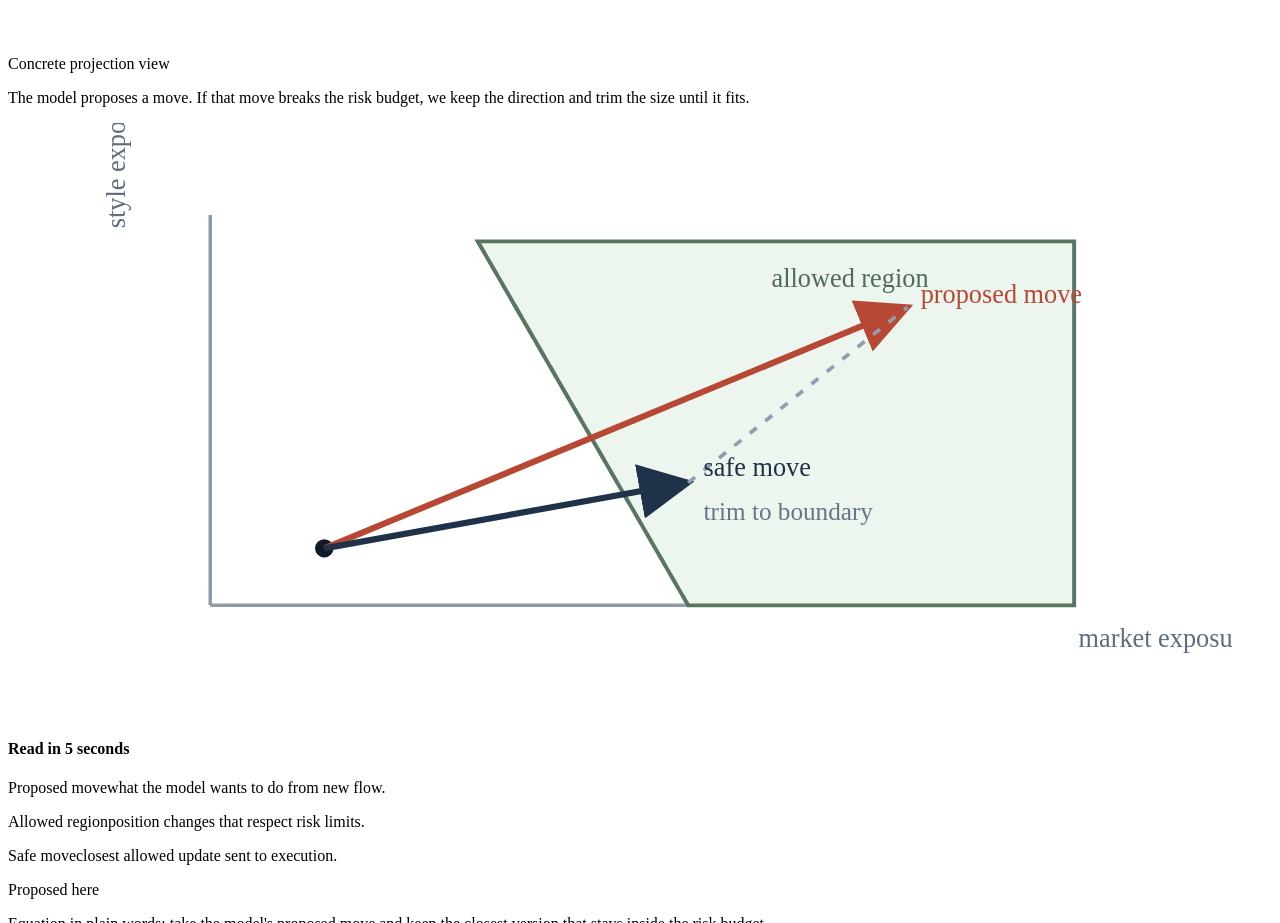
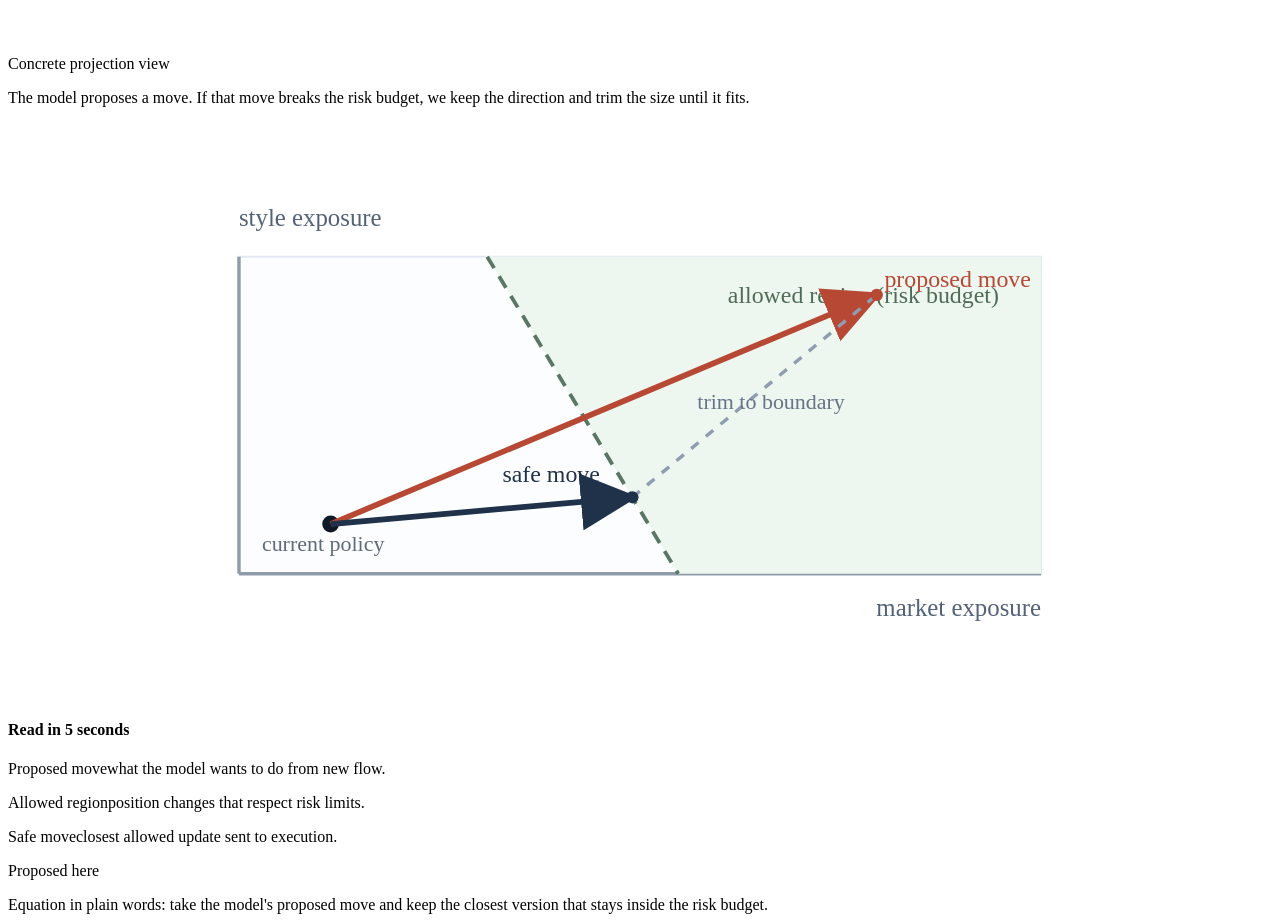
Before and after one commit to KumarNavish/CL-PLO, a website with bundled scripts: page index.html in a window 1280 px wide. Shown: the part 4840-5763 px from the top of the page. Built offline with nearby package versions, Linux system fonts and the light colour scheme.

Commit message:
Redesign concrete projection figure for clarity and label safety

```diff
--- a/index.html
+++ b/index.html
@@ -334,34 +334,40 @@
 
               <div class="projection-stage">
                 <figure class="projection-figure">
-                  <svg class="projection-diagram" viewBox="0 0 540 270" role="img" aria-label="Risk-budget constrained update projection">
+                  <svg class="projection-diagram" viewBox="0 0 620 300" role="img" aria-label="Risk-budget constrained update projection">
                     <defs>
-                      <marker id="proj-raw-arrow" markerWidth="9" markerHeight="9" refX="8" refY="4.5" orient="auto">
-                        <path d="M0,0 L9,4.5 L0,9 z" fill="#b64834"></path>
+                      <marker id="proj-raw-arrow" markerWidth="10" markerHeight="10" refX="9" refY="5" orient="auto">
+                        <path d="M0,0 L10,5 L0,10 z" fill="#b64834"></path>
                       </marker>
-                      <marker id="proj-safe-arrow" markerWidth="9" markerHeight="9" refX="8" refY="4.5" orient="auto">
-                        <path d="M0,0 L9,4.5 L0,9 z" fill="#1f3249"></path>
+                      <marker id="proj-safe-arrow" markerWidth="10" markerHeight="10" refX="9" refY="5" orient="auto">
+                        <path d="M0,0 L10,5 L0,10 z" fill="#1f3249"></path>
                       </marker>
                     </defs>
 
-                    <rect x="0" y="0" width="540" height="270" fill="#ffffff"></rect>
-                    <line x1="74" y1="220" x2="466" y2="220" stroke="#8f9ba9" stroke-width="1.6"></line>
-                    <line x1="74" y1="220" x2="74" y2="42" stroke="#8f9ba9" stroke-width="1.6"></line>
-                    <text x="470" y="239" font-size="12" fill="#5f6c7d">market exposure</text>
-                    <text x="35" y="48" font-size="12" fill="#5f6c7d" transform="rotate(-90 35 48)">style exposure</text>
+                    <rect x="0" y="0" width="620" height="300" fill="#ffffff"></rect>
+                    <rect x="100" y="70" width="420" height="166" fill="#fcfdff" stroke="#e3e8f0" stroke-width="1"></rect>
 
-                    <polygon points="196,54 468,54 468,220 292,220" fill="#edf5ef" stroke="#587662" stroke-width="1.8"></polygon>
-                    <line x1="196" y1="54" x2="292" y2="220" stroke="#587662" stroke-width="1.6" stroke-dasharray="6 5"></line>
-                    <text x="330" y="75" font-size="12" fill="#4f6b57">allowed region</text>
+                    <line x1="100" y1="236" x2="520" y2="236" stroke="#8f9ba9" stroke-width="1.8"></line>
+                    <line x1="100" y1="236" x2="100" y2="70" stroke="#8f9ba9" stroke-width="1.8"></line>
+                    <text x="100" y="54" font-size="13" fill="#536276">style exposure</text>
+                    <text x="520" y="258" font-size="13" text-anchor="end" fill="#536276">market exposure</text>
 
-                    <circle cx="126" cy="194" r="4.2" fill="#111827"></circle>
-                    <line x1="126" y1="194" x2="392" y2="84" stroke="#b64834" stroke-width="2.8" marker-end="url(#proj-raw-arrow)"></line>
-                    <line x1="126" y1="194" x2="292" y2="164" stroke="#1f3249" stroke-width="2.8" marker-end="url(#proj-safe-arrow)"></line>
-                    <line x1="292" y1="164" x2="392" y2="84" stroke="#8f9daf" stroke-width="1.7" stroke-dasharray="4 5"></line>
+                    <polygon points="230,70 520,70 520,236 330,236" fill="#edf6ef"></polygon>
+                    <line x1="230" y1="70" x2="330" y2="236" stroke="#5a7763" stroke-width="2" stroke-dasharray="7 5"></line>
+                    <text x="356" y="94" font-size="12.5" fill="#4f6b57">allowed region (risk budget)</text>
 
-                    <text x="398" y="82" font-size="12" fill="#b64834">proposed move</text>
-                    <text x="299" y="161" font-size="12" fill="#1f3249">safe move</text>
-                    <text x="299" y="181" font-size="11.5" fill="#677487">trim to boundary</text>
+                    <circle cx="148" cy="210" r="4.4" fill="#111827"></circle>
+                    <text x="112" y="224" font-size="11.5" fill="#5f6b7b">current policy</text>
+
+                    <line x1="148" y1="210" x2="434" y2="90" stroke="#b64834" stroke-width="3" marker-end="url(#proj-raw-arrow)"></line>
+                    <line x1="148" y1="210" x2="306" y2="196" stroke="#1f3249" stroke-width="3" marker-end="url(#proj-safe-arrow)"></line>
+                    <line x1="306" y1="196" x2="434" y2="90" stroke="#8f9daf" stroke-width="1.8" stroke-dasharray="5 5"></line>
+
+                    <circle cx="434" cy="90" r="3.2" fill="#b64834"></circle>
+                    <circle cx="306" cy="196" r="3.2" fill="#1f3249"></circle>
+                    <text x="438" y="86" font-size="12.5" fill="#b64834">proposed move</text>
+                    <text x="238" y="188" font-size="12.5" fill="#1f3249">safe move</text>
+                    <text x="340" y="150" font-size="11.5" fill="#677487">trim to boundary</text>
                   </svg>
                 </figure>
 
```
